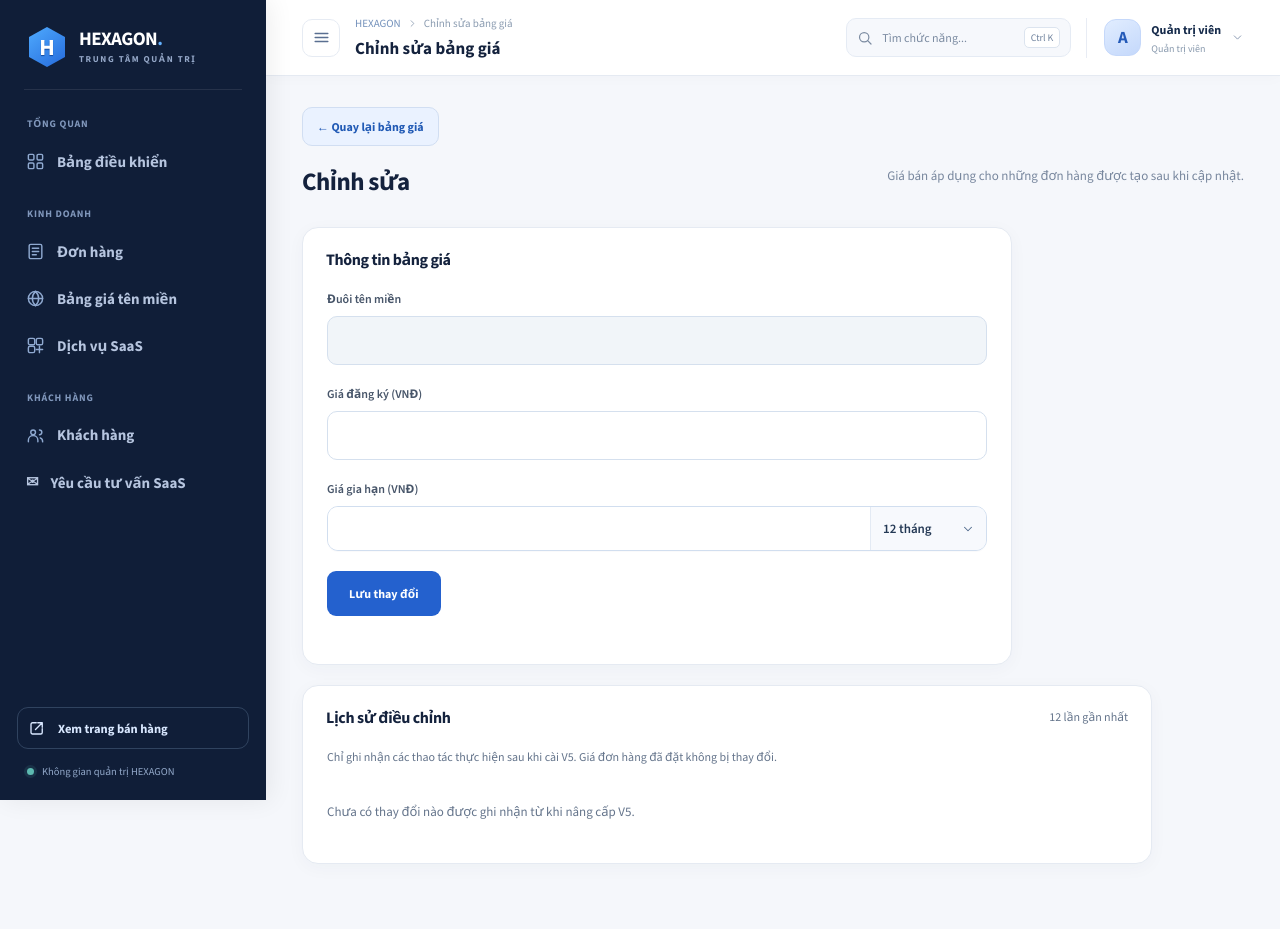
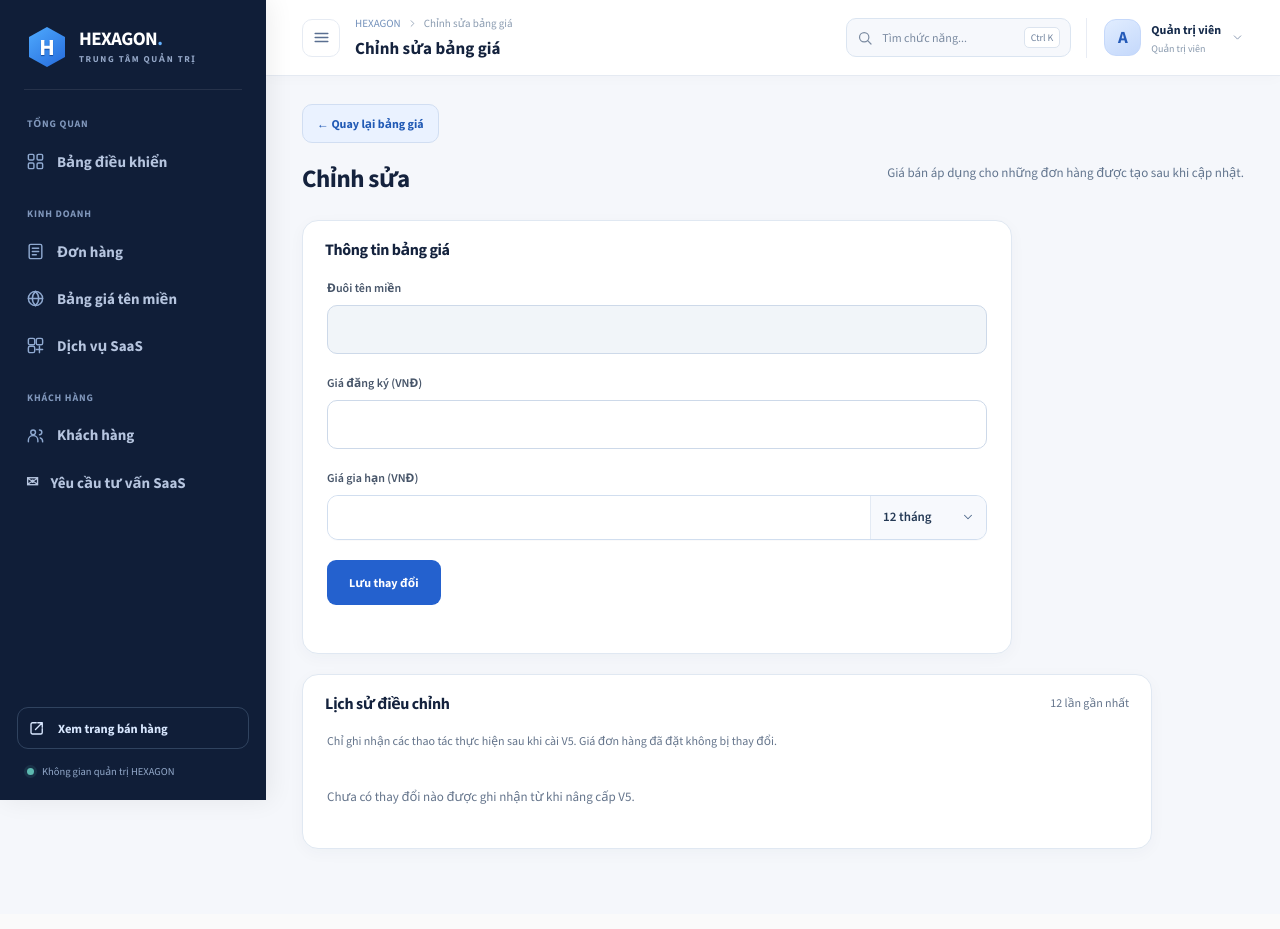
Before and after one commit to nguyenduyen2572-collab/demo.hexagon.xyz, a Laravel app: template resources/views/admin/domain-price-edit.blade.php in a window 1280 px wide. After the commit the page ends 849 px from the top, so only its background shows below. Run offline with Laravel 12, Linux system fonts and the light colour scheme; the template is opened without the code that fills it, so the values that code supplies are empty.

Commit message:
Tinh chỉnh giao diện Admin gọn gàng

```diff
--- /dev/null
+++ b/public/css/hexagon-admin-fine-tune-v8.css
@@ -0,0 +1,60 @@
+/* HEXAGON Admin V8 — tinh chinh nhe tren thiet ke hien co. */
+/* Chi ap dung cho Admin, khong thay doi bo cuc, menu, mau chu dao hay trang mua hang. */
+
+/* Nhip dieu va khoang trang: gon hon mot chut, giu nguyen cau truc. */
+body.hx-admin-pro .admin-main { padding-top:28px; }
+body.hx-admin-pro .page-heading { margin-bottom:19px; }
+body.hx-admin-pro .page-heading h1 { letter-spacing:-.55px; }
+body.hx-admin-pro .page-heading p { color:#62758e; }
+body.hx-admin-pro .panel-heading { padding:18px 22px; }
+body.hx-admin-pro .panel-heading h2 { line-height:1.35; }
+
+/* Vien va do noi nhe, khong doi mau/bo cuc the hien tai. */
+body.hx-admin-pro :is(.panel,.stat-card,.hxc-panel,.hx-ana-panel,.hx-order-filter,.hx-order-history) {
+  border-color:#e0e8f2;
+  box-shadow:0 4px 16px rgba(24,46,83,.035);
+}
+
+/* Bang du lieu: bot khoang trang thua, de doc khi nhieu dong. */
+body.hx-admin-pro .admin-table th { padding-top:12px; padding-bottom:12px; color:#596b84; }
+body.hx-admin-pro .admin-table td { padding-top:13px; padding-bottom:13px; color:#3d506b; line-height:1.5; }
+body.hx-admin-pro .admin-table tbody tr:hover,
+body.hx-admin-pro .admin-table tbody tr:focus-within { background-color:#f5f8fe; }
+body.hx-admin-pro .admin-table td :is(.text-link,strong) { overflow-wrap:anywhere; }
+body.hx-admin-pro .hxc-table tbody tr:hover,
+body.hx-admin-pro .hxc-table tbody tr:focus-within { background-color:#f5f8fe; }
+
+/* Bo loc va form: vien ro hon va focus nhe, khong thay doi kich thuoc/vi tri. */
+body.hx-admin-pro :is(.hx-order-filter__field,.hxv5-filters,.hxc-field,.price-field,.saas-v2-fields,.status-form)
+:is(input:not([type=checkbox]),select,textarea) {
+  border-color:#cdd9e9;
+  transition:border-color .16s ease,box-shadow .16s ease;
+}
+body.hx-admin-pro :is(.hx-order-filter__field,.hxv5-filters,.hxc-field,.price-field,.saas-v2-fields,.status-form)
+:is(input:not([type=checkbox]),select,textarea):focus {
+  border-color:#77a6eb;
+  box-shadow:0 0 0 3px rgba(47,111,216,.09);
+}
+
+/* Nhan manh thao tac san co, khong tao nut hay khu vuc moi. */
+body.hx-admin-pro :is(.hx-order-filter__submit,.hxv5-primary,.price-button,.edit-button,.hxc-btn,.saas-v2-primary,.btn-primary) {
+  transition:background-color .16s ease,border-color .16s ease,box-shadow .16s ease;
+}
+body.hx-admin-pro :is(.hx-order-filter__submit,.hxv5-primary,.price-button,.hxc-btn-primary,.saas-v2-primary,.status-form .btn-primary):hover {
+  box-shadow:0 3px 10px rgba(25,80,167,.13);
+}
+body.hx-admin-pro .hx-search-trigger { border-color:#dbe5f1; }
+body.hx-admin-pro .hx-search-trigger:hover { border-color:#a8c7f3; }
+body.hx-admin-pro .empty-cell { color:#687b95; padding-top:30px; padding-bottom:30px; }
+
+/* Dien thoai: chi sua khoang cach nhe, khong thay doi ket cau responsive cu. */
+@media (max-width:680px) {
+  body.hx-admin-pro .admin-main { padding-top:18px; }
+  body.hx-admin-pro .page-heading { margin-bottom:16px; }
+  body.hx-admin-pro .panel-heading { padding:16px 17px; }
+  body.hx-admin-pro .admin-table th,
+  body.hx-admin-pro .admin-table td { padding-top:12px; padding-bottom:12px; }
+}
+@media (prefers-reduced-motion:reduce) {
+  body.hx-admin-pro :is(input,select,textarea,button,a) { transition:none; }
+}
--- a/resources/views/admin/layouts/app.blade.php
+++ b/resources/views/admin/layouts/app.blade.php
@@ -27,6 +27,8 @@
     <link rel="stylesheet" href="{{ asset('css/hexagon-admin-typography-customers-v1.css') }}?v=1">
     <link rel="stylesheet" href="{{ asset('css/hexagon-saas-inquiries-admin-v3.css') }}?v=3">
     <link rel="stylesheet" href="{{ asset('css/hexagon-admin-security-v4.css') }}?v=4">
+    <!-- HEXAGON_ADMIN_FINE_TUNE_V8 -->
+    <link rel="stylesheet" href="{{ asset('css/hexagon-admin-fine-tune-v8.css') }}?v=8">
 </head>
 <body class="hx-admin-v3 hx-admin-pro">
 <a class="hx-skip-link" href="#admin-main">Bỏ qua menu, đến nội dung chính</a>
```
